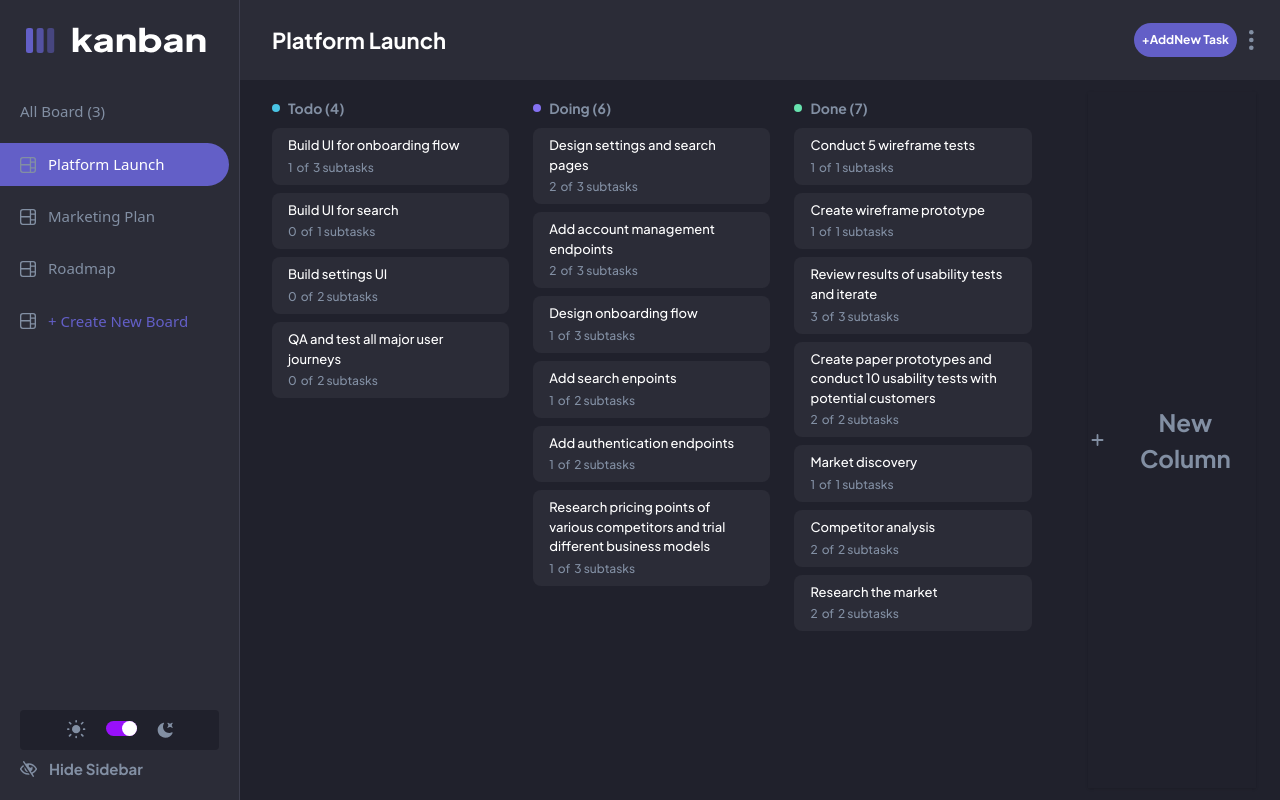
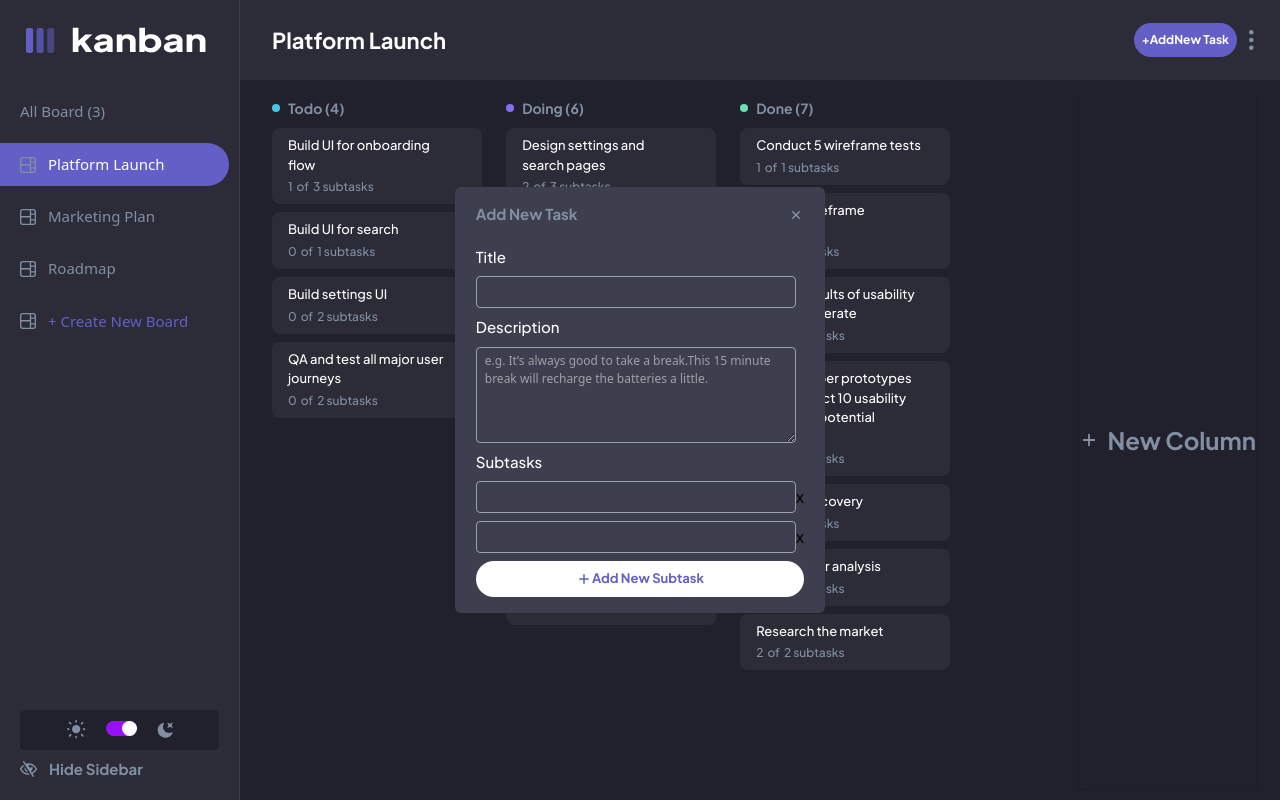
Before and after one commit to BigDahn/kanban_App, a React (Vite) app: page / in a window 1280 px wide. Both pictures are taken after a click on the button "+AddNew Task". Built offline with nearby package versions, Linux system fonts and the light colour scheme.

Commit message:
modal 10% done

```diff
--- a/src/App.jsx
+++ b/src/App.jsx
@@ -4,9 +4,10 @@ import Header from "./components/Header";
 import Main from "./components/Main";
 import Sidebar from "./components/Sidebar";
 import NewColumn from "./components/NewColumn";
+import AddTask from "./components/AddTask";
 
 function App() {
-  const { addColumnModal } = useSelector((state) => state.kanban);
+  const { addColumnModal, addNewTask } = useSelector((state) => state.kanban);
 
   return (
     <main className="grid min-h-screen m-auto box-border grid-rows-[80px_auto]">
@@ -15,6 +16,7 @@ function App() {
         <Sidebar />
         <Main />
         {addColumnModal && <NewColumn />}
+        {addNewTask && <AddTask />}
       </Container>
     </main>
   );
--- /dev/null
+++ b/src/components/AddTask.jsx
@@ -0,0 +1,89 @@
+import {
+  HandRaisedIcon,
+  PlusIcon,
+  XCircleIcon,
+  XMarkIcon,
+} from "@heroicons/react/16/solid";
+import { useState } from "react";
+
+function AddTask() {
+  const [numberSubtasks, setNumberSubtasks] = useState(2);
+  let newArray = Array.from({ length: numberSubtasks }, (s, i) => i);
+
+  function increaseTasks() {
+    setNumberSubtasks((s) => s + 1);
+    console.log(numberSubtasks);
+  }
+
+  function handleSubmit(e) {
+    e.preventDefault();
+  }
+
+  return (
+    <div className="absolute inset-0 max-h-min flex flex-col gap-5 items-start max-w-fit px-[1.3rem] py-4  m-auto rounded-md bg-primary-500">
+      <div className="flex items-center justify-between w-full ">
+        <h3 className="text-[15px] font-plus-jakarta-sans font-bold text-primary-600">
+          Add New Task
+        </h3>
+        <XMarkIcon
+          className="size-4 text-primary-600 hover:text-primary-100"
+          role="button"
+          // onClick={() => dispatch(closeColumnModal())}
+        />
+      </div>
+      <form className="flex flex-col  gap-2" onSubmit={(e) => handleSubmit(e)}>
+        <div className="flex flex-col gap-2">
+          <label
+            htmlFor="title"
+            className="text-[15px] font-plus-jakarta-sans font-medium text-white"
+          >
+            Title
+          </label>
+          <input
+            name="title"
+            type="text"
+            className="bg-transparent border-1 border-gray-400 outline-none  w-[20rem] h-[2rem] px-2 rounded-sm text-white hover:border-primary-100 cursor-pointer"
+          />
+        </div>
+        <div className="flex flex-col gap-2">
+          <label
+            htmlFor="Description"
+            className="text-[15px] font-plus-jakarta-sans font-medium text-white"
+          >
+            Description
+          </label>
+          <textarea
+            name="Description"
+            type="text"
+            placeholder="e.g. It’s always good to take a break.This 15 minute break will recharge the batteries a little."
+            className="bg-transparent border-1 border-gray-400 text-[12px] outline-none  w-[20rem] h-[6rem] py-1 flex items-start justify-start px-2 rounded-sm text-white hover:border-primary-100 cursor-pointer"
+          />
+        </div>
+        <div className="flex flex-col gap-2">
+          <label
+            htmlFor="subtasks"
+            className="text-[15px] font-plus-jakarta-sans font-medium text-white"
+          >
+            Subtasks
+          </label>
+          {newArray.map((s, i) => {
+            return (
+              <div key={i}>
+                <input className="bg-transparent border-1 border-gray-400 outline-none  w-[20rem] h-[2rem] px-2 rounded-sm text-white hover:border-primary-100 cursor-pointer" />
+                <button>x</button>
+              </div>
+            );
+          })}{" "}
+          <button
+            className="bg-white rounded-full flex items-center justify-center text-primary-100 text-[13px] py-2 font-bold font-plus-jakarta-sans"
+            onClick={() => increaseTasks()}
+          >
+            <PlusIcon className="size-4" /> Add New Subtask
+          </button>
+        </div>
+      </form>
+    </div>
+  );
+}
+
+export default AddTask;
--- a/src/components/Header.jsx
+++ b/src/components/Header.jsx
@@ -1,8 +1,11 @@
-import { useSelector } from "react-redux";
+import { useDispatch, useSelector } from "react-redux";
+import { addNewTaskBtn } from "../feature/kanban/kanbanSlice";
 
 function Header() {
   const { isDarkMode } = useSelector((state) => state.theme);
   const { activeState } = useSelector((state) => state.kanban);
+
+  const dispatch = useDispatch();
   return (
     <div
       className={`${
@@ -44,7 +47,10 @@ function Header() {
       </div>
 
       <div className="flex items-center gap-3">
-        <button className="rounded-full px-2 py-2 bg-primary-100 text-white font-plus-jakarta-sans text-[12px] font-bold">
+        <button
+          className="rounded-full px-2 py-2 bg-primary-100 text-white font-plus-jakarta-sans text-[12px] font-bold"
+          onClick={() => dispatch(addNewTaskBtn())}
+        >
           <h2> +AddNew Task </h2>
         </button>
         <img src="/assets/icon-vertical-ellipsis.svg" />
@@ -54,20 +60,3 @@ function Header() {
 }
 
 export default Header;
-/* <div className="flex justify-center gap-8 h-full items-center">
-        {!isSidebarOpen && (
-          <div className="border-r h-full justify-center border-primary-500 items-center flex gap-3">
-            <img src="/assets/logo-light.svg" className="ml-2 mr-3" />
-          </div>
-        )}
-        <h2 className="font-plus-jakarta-sans text-white font-bold text-[22px]">
-          Platform Launch
-        </h2>
-      </div>
-
-      <div className="flex items-center gap-3">
-        <button className="rounded-full px-2 py-2 bg-primary-100 text-white font-plus-jakarta-sans text-[12px] font-bold">
-          <h2> +AddNew Task </h2>
-        </button>
-        <img src="/assets/icon-vertical-ellipsis.svg" />
-      </div>*/
--- a/src/components/Main.jsx
+++ b/src/components/Main.jsx
@@ -26,14 +26,14 @@ function Main() {
           : "bg-secondary-100 px-6 font-plus-jakarta-sans "
       }`}
     >
-      <section className="flex items-start w-full gap-[3rem] h-full py-3">
-        <div className="flex justify-start gap-2 ">
+      <section className="flex items-start  justify-between w-full gap-[3rem] h-full py-3">
+        <div className="flex w-[70%]  gap-2 ">
           {columns.map((s, i) => {
             const { name, tasks } = s;
             return (
               <article key={i} className=" px-2 py-3">
                 <div className="flex items-center gap-2">
-                  <div className="flex justify-between items-center gap-2">
+                  <div className="flex justify-between items-center gap-4">
                     {
                       colors.map((s) => {
                         return (
@@ -49,7 +49,7 @@ function Main() {
                   </h3>
                 </div>
 
-                <main className="flex flex-col max-w-[250px]  gap-2 py-4">
+                <main className="flex flex-col max-w-[250px] gap-2 py-4">
                   {tasks.map((s, i) => {
                     const { title, subtasks } = s;
                     return (
--- a/src/feature/kanban/kanbanSlice.js
+++ b/src/feature/kanban/kanbanSlice.js
@@ -5,6 +5,7 @@ const initialState = {
   data: boards,
   activeState: boards.at(0).name,
   addColumnModal: false,
+  addNewTask: false,
 };
 
 const kanbanSlice = createSlice({
@@ -38,6 +39,9 @@ const kanbanSlice = createSlice({
         return s;
       });
     },
+    addNewTaskBtn: (state, action) => {
+      state.addNewTask = true;
+    },
   },
 });
 
@@ -47,5 +51,6 @@ export const {
   newColumn,
   closeColumnModal,
   addColumn,
+  addNewTaskBtn,
 } = kanbanSlice.actions;
 export default kanbanSlice.reducer;
--- /dev/null
+++ b/src/ui/Select.jsx
@@ -0,0 +1,11 @@
+import React from "react";
+
+function Select() {
+  return (
+    <select>
+      <option></option>
+    </select>
+  );
+}
+
+export default Select;
```
